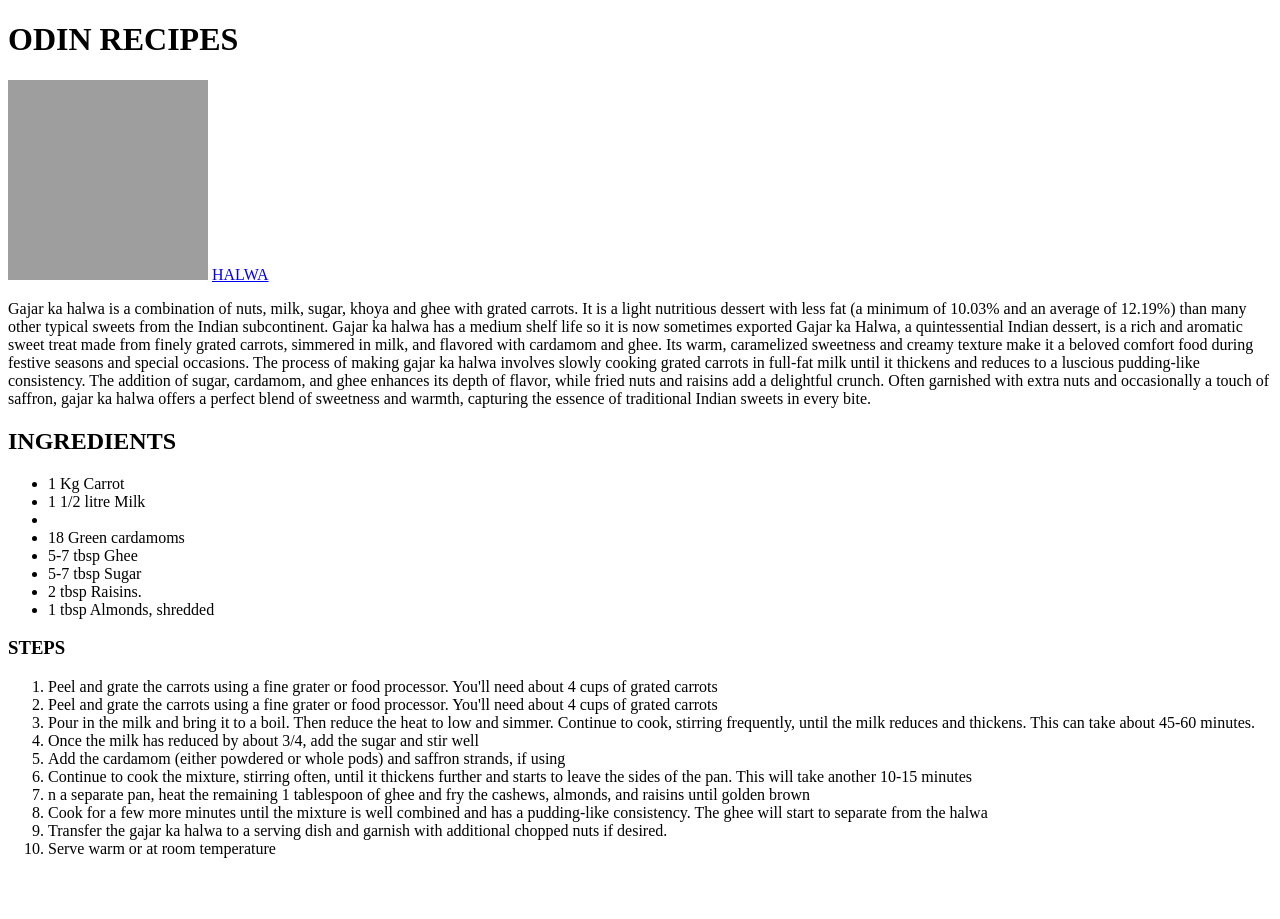
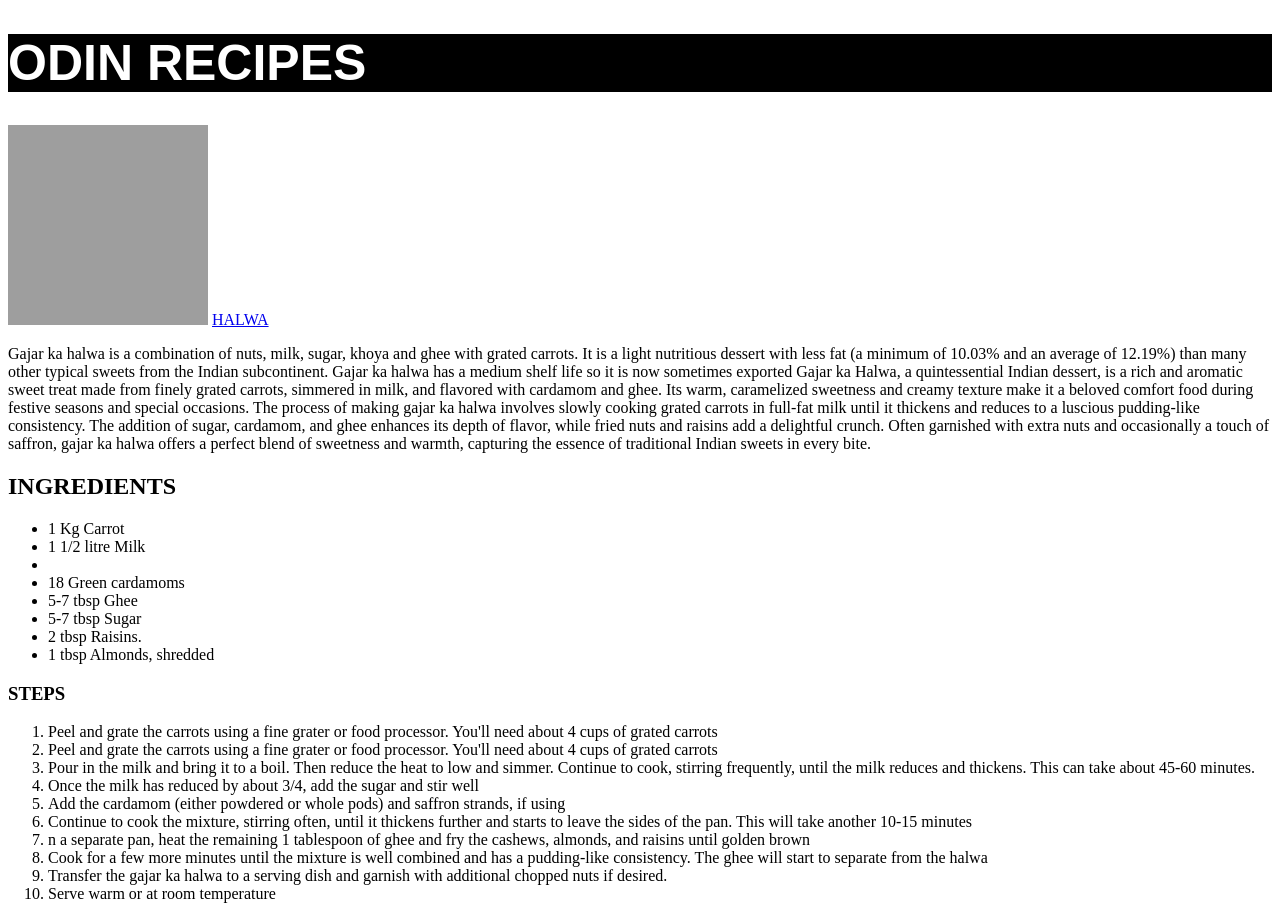
Before and after one commit to Rohit5972/odin-recipes, a plain HTML site: page index.html in a window 1280 px wide. Before the commit the page ends 874 px from the top, so only its background shows below. Drawn offline with Linux system fonts and the light colour scheme; grey boxes are pictures that could not be loaded.

Commit message:
adding css

```diff
--- a/index.html
+++ b/index.html
@@ -3,6 +3,7 @@
     <head>
         <meta charset="UTF-8">
         <title>odin-recipes</title>
+        <link rel="stylesheet" href="style.css">
 
     </head>
     <body>
--- /dev/null
+++ b/style.css
@@ -0,0 +1,7 @@
+h1{
+    font-family: Arial, Helvetica, sans-serif;
+    font-weight: bolder;
+    font-size: 50px;
+    background-color:black;
+    color: white;
+}
```
